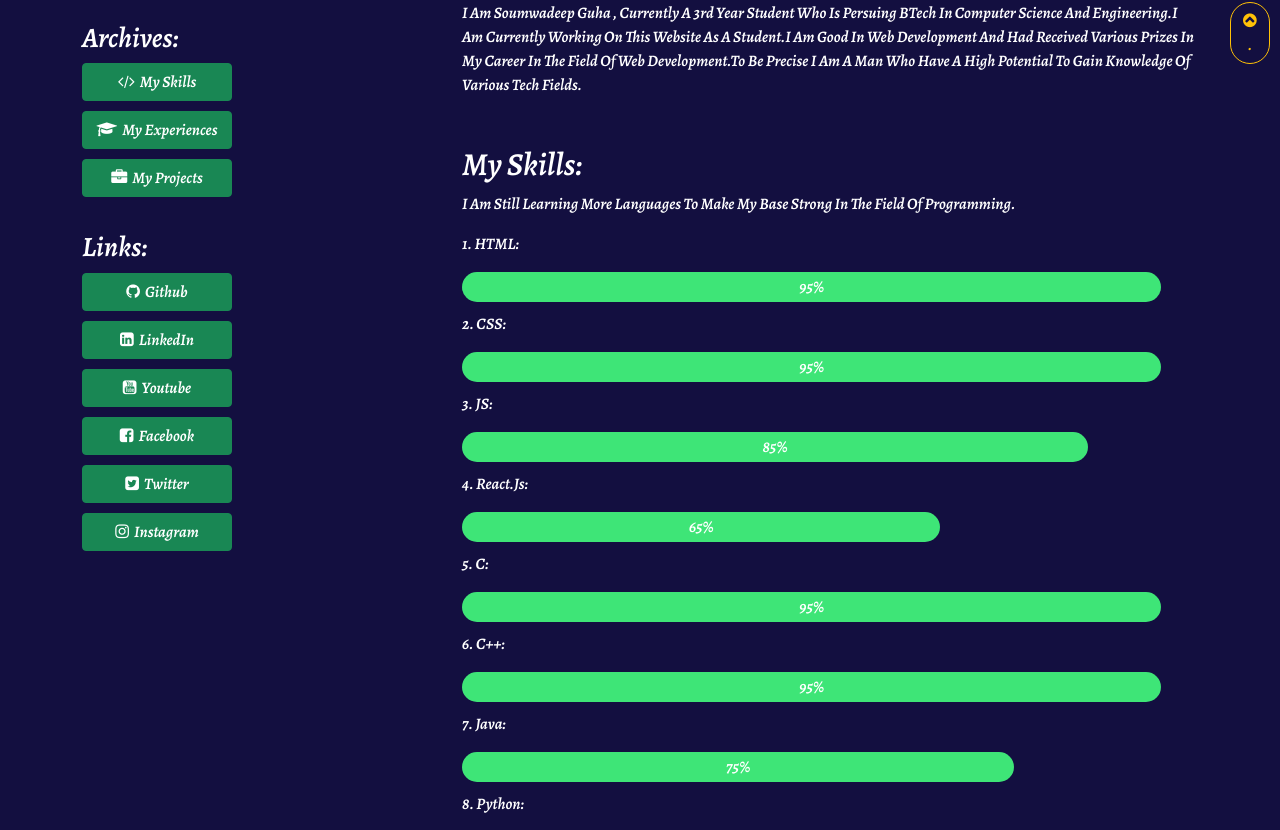
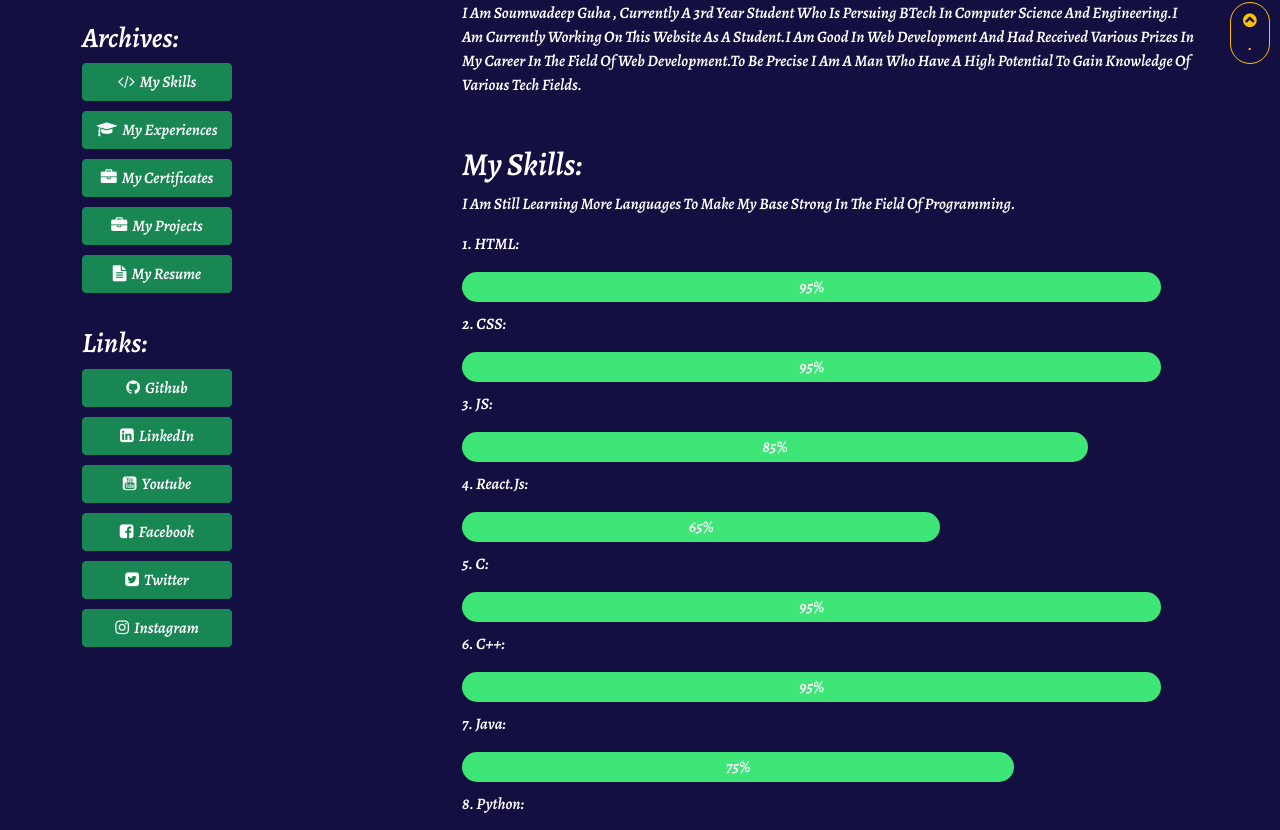
Before and after one commit to soumwadeep/My-Portfolio, a React (Create React App) app: page /about in a window 1280 px wide. Shown: the part 726-1556 px from the top of the page. Built offline with nearby package versions, Linux system fonts and the light colour scheme.

Commit message:
added resume

```diff
--- a/src/About.js
+++ b/src/About.js
@@ -34,7 +34,7 @@ const About = () => {
             <section id="skills"><SkillSet/></section>
             <h2 className="mt-5">My Experiences:</h2>
             <section id="experiences"><Experiences/></section>
-            <h2 className="mt-5">My Certificates:</h2>
+            <section id="certificates"><h2 className="mt-5">My Certificates:</h2></section>
             <section id="projects"><Certificates/></section>
             <h2 className="mt-5">My Projects:</h2>
             <section id="projects"><Projects/></section>
--- a/src/Components/AboutSideNav.js
+++ b/src/Components/AboutSideNav.js
@@ -15,7 +15,13 @@ const AboutSideNav = () => {
             <a className="btn btn-success" href="#experiences"><i className="fa fa-graduation-cap" aria-hidden="true"></i>My Experiences</a>
           </li>
           <li className="nav-item">
+            <a className="btn btn-success" href="#certificates"><i className="fa fa-briefcase" aria-hidden="true"></i>My Certificates</a>
+          </li>
+          <li className="nav-item">
             <a className="btn btn-success" href="#projects"><i className="fa fa-briefcase" aria-hidden="true"></i>My Projects</a>
+          </li>
+          <li className="nav-item">
+            <a className="btn btn-success" href="https://docs.google.com/document/d/e/2PACX-1vSCLwqNW9kaMUIgSigpW7sLJCyOx0iWIAC6OLKKYAONkejfWCL2xM11JNr2AKS8y0tP3U50mhRE6jGG/pub"target="_blank"><i className="fa fa-file-text" aria-hidden="true"></i>My Resume</a>
           </li>
         </ul>
         <h3 className="mt-4">Links:</h3>
--- a/src/Components/Projects.js
+++ b/src/Components/Projects.js
@@ -38,7 +38,7 @@ const Projects = () => {
       <div className="card mb-3">
         <div className="row g-0">
           <div className="col-md-4">
-            <img src={calcimg} className="img-fluid rounded-start" alt="todo"/>
+            <img src={calcimg} className="img-fluid rounded-start" alt="calc"/>
           </div>
           <div className="col-md-8">
             <div className="card-body">
@@ -52,7 +52,7 @@ const Projects = () => {
       <div className="card mb-3">
         <div className="row g-0">
           <div className="col-md-4">
-            <img src={quizimg} className="img-fluid rounded-start" alt="todo"/>
+            <img src={quizimg} className="img-fluid rounded-start" alt="quiz"/>
           </div>
           <div className="col-md-8">
             <div className="card-body">
@@ -66,7 +66,7 @@ const Projects = () => {
       <div className="card mb-3">
         <div className="row g-0">
           <div className="col-md-4">
-            <img src={sdgimg} className="img-fluid rounded-start" alt="todo"/>
+            <img src={sdgimg} className="img-fluid rounded-start" alt="sdg cloud server"/>
           </div>
           <div className="col-md-8">
             <div className="card-body">
```
